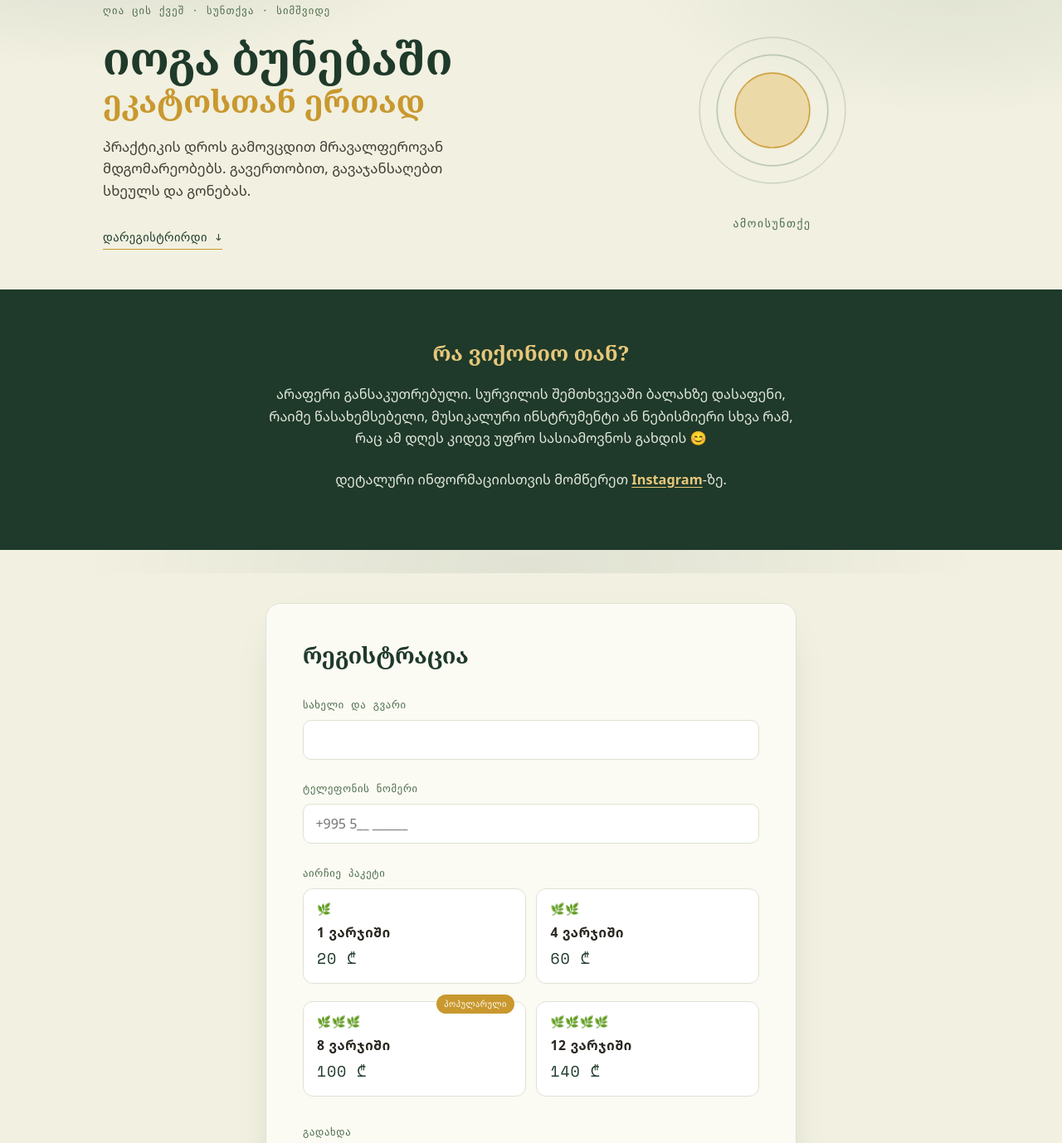
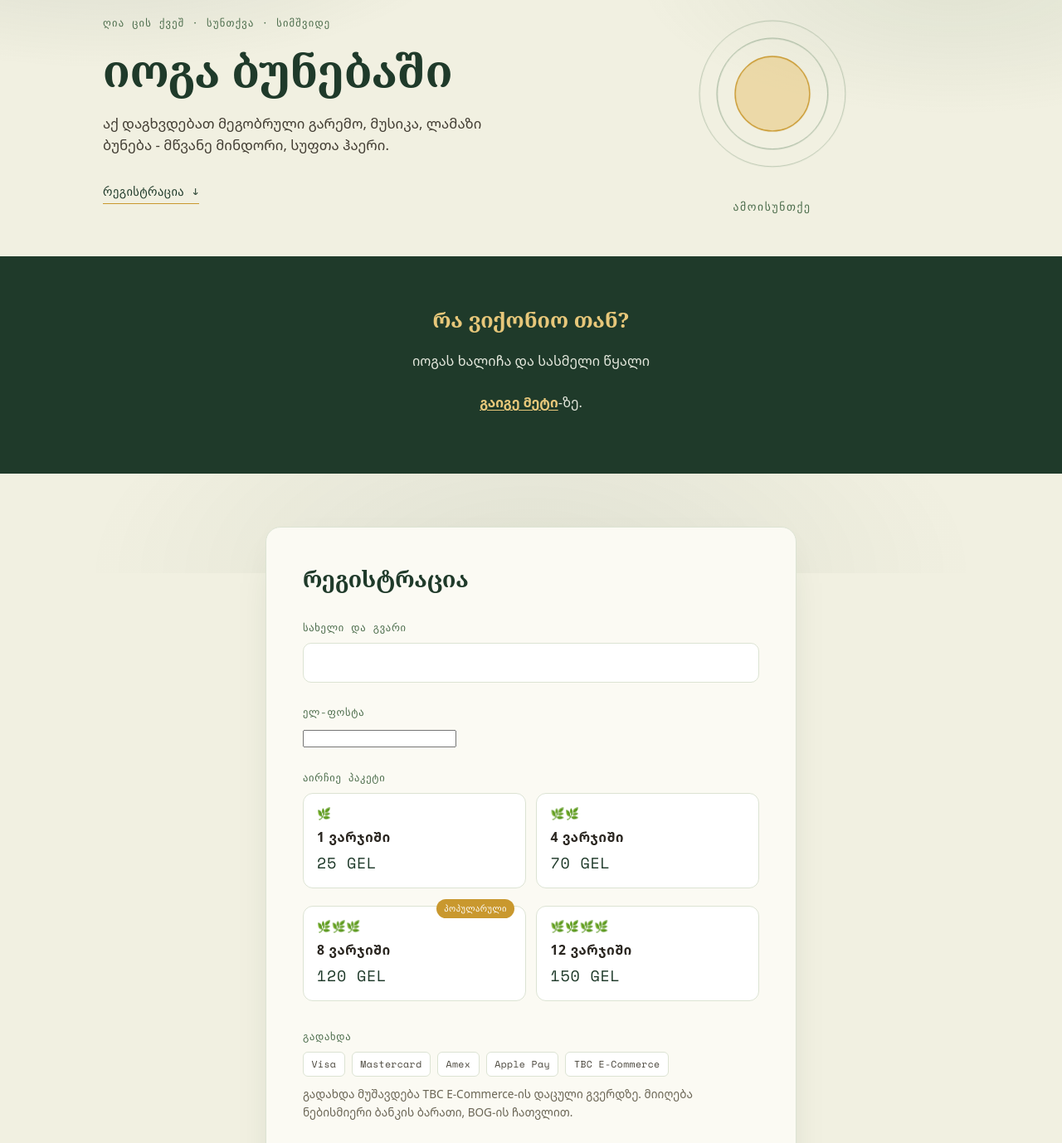
Before and after one commit to ekato-makashvili/yoga-nature-registration, a website: page public/index.html in a window 1280 px wide. Shown: the part 109-1487 px from the top of the page at 83% size. Drawn offline with nearby package versions, Linux system fonts and the light colour scheme.

Commit message:
Content improvement

```diff
--- a/public/i18n.js
+++ b/public/i18n.js
@@ -5,15 +5,15 @@ const I18N = {
   ka: {
     brandName: 'იოგა ბუნებაში',
     eyebrow: 'ღია ცის ქვეშ · სუნთქვა · სიმშვიდე',
-    title: 'იოგა ბუნებაში<br><span>ეკატოსთან ერთად</span>',
-    tagline: 'პრაქტიკის დროს გამოვცდით მრავალფეროვან მდგომარეობებს. გავერთობით, გავაჯანსაღებთ სხეულს და გონებას.',
-    heroCta: 'დარეგისტრირდი ↓',
+    title: 'იოგა ბუნებაში<br>',
+    tagline: 'აქ დაგხვდებათ მეგობრული გარემო, მუსიკა, ლამაზი ბუნება - მწვანე მინდორი, სუფთა ჰაერი.',
+    heroCta: 'რეგისტრაცია ↓',
     aboutTitle: 'რა ვიქონიო თან?',
-    aboutBody: 'არაფერი განსაკუთრებული. სურვილის შემთხვევაში ბალახზე დასაფენი, რაიმე წასახემსებელი, მუსიკალური ინსტრუმენტი ან ნებისმიერი სხვა რამ, რაც ამ დღეს კიდევ უფრო სასიამოვნოს გახდის 😊',
-    instagramNote: 'დეტალური ინფორმაციისთვის მომწერეთ <a href="https://www.instagram.com/ekaterinemakashvili/" target="_blank" rel="noopener">Instagram</a>-ზე.',
+    aboutBody: 'იოგას ხალიჩა და სასმელი წყალი',
+    instagramNote: '<a href="https://www.instagram.com/ekaterinemakashvili/" target="_blank" rel="noopener">გაიგე მეტი</a>-ზე.',
     formTitle: 'რეგისტრაცია',
     labelName: 'სახელი და გვარი',
-    labelPhone: 'ტელეფონის ნომერი',
+    labelMail: 'ელ-ფოსტა',
     labelPackage: 'აირჩიე პაკეტი',
     labelPackageNote: '(მოქმედების ვადა 30 დღე)',
     pkg1: '1 ვარჯიში',
@@ -25,11 +25,11 @@ const I18N = {
     paymentNote: 'გადახდა მუშავდება TBC E-Commerce-ის დაცული გვერდზე. მიიღება ნებისმიერი ბანკის ბარათი, BOG-ის ჩათვლით.',
     submitBtn: 'გადახდაზე გადასვლა',
     submitBtnLoading: 'გთხოვთ, მოითმინოთ…',
-    footerNote: 'იოგა ბუნებაში · გაეხვიე ხე-ტყეს, გაჯანსაღდი შენით',
+    footerNote: 'იოგა ბუნებაში, გაჯანსაღდი',
     breathInhale: 'ჩაისუნთქე',
     breathExhale: 'ამოისუნთქე',
     errName: 'გთხოვთ, შეიყვანოთ სახელი და გვარი.',
-    errPhone: 'გთხოვთ, შეიყვანოთ ტელეფონის ნომერი.',
+    errMail: 'გთხოვთ, შეიყვანოთ მეილი.',
     errPackage: 'გთხოვთ, აირჩიოთ პაკეტი.',
     errGeneric: 'დაფიქსირდა შეცდომა. სცადეთ თავიდან.',
     langToggle: 'EN'
@@ -37,30 +37,30 @@ const I18N = {
   en: {
     brandName: 'Yoga in Nature',
     eyebrow: 'Under the open sky · Breath · Stillness',
-    title: 'Yoga in Nature<br><span>With Ekato</span>',
-    tagline: 'During our practice, we will explore a variety of states of being. We will have fun while nurturing and strengthening both the body and the mind.',
-    heroCta: 'Register ↓',
+    title: 'Yoga in Nature<br>',
+    tagline: 'A welcoming atmosphere awaits you here, with music, beautiful nature, a green meadow, and fresh air.',
+    heroCta: 'Registration ↓',
     aboutTitle: 'What to bring?',
-    aboutBody: 'Nothing at all. If you wish, feel free to bring a blanket or mat to sit on the grass, a snack, a musical instrument, or anything else you\'d like to have with you 😊',
-    instagramNote: 'For more details, message us on <a href="https://www.instagram.com/ekaterinemakashvili/" target="_blank" rel="noopener">Instagram</a>.',
+    aboutBody: 'Yoga mat and water',
+    instagramNote: '<a href="https://www.instagram.com/ekaterinemakashvili/" target="_blank" rel="noopener">See More</a>.',
     labelName: 'Full name',
-    labelPhone: 'Phone number',
+    labelEmail: 'Email',
     labelPackage: 'Choose your package',
     labelPackageNote: '(valid for 30 days)',
-    pkg1: '1 session',
-    pkg4: '4 sessions',
-    pkg8: '8 sessions',
-    pkg12: '12 sessions',
+    pkg1: '1 class',
+    pkg4: '4 classes',
+    pkg8: '8 classes',
+    pkg12: '12 classes',
     pkgPopular: 'Most popular',
     labelPayment: 'Payment',
     paymentNote: 'Payment is processed on TBC E-Commerce\u2019s secure page. Any bank\u2019s card is accepted, including BOG.',
     submitBtn: 'Continue to payment',
     submitBtnLoading: 'Please wait…',
-    footerNote: 'Yoga in Nature · Step into the trees, come back to yourself',
+    footerNote: 'Yoga in Nature, come back to yourself',
     breathInhale: 'Inhale',
     breathExhale: 'Exhale',
     errName: 'Please enter your full name.',
-    errPhone: 'Please enter your phone number.',
+    errEmail: 'Please enter your email.',
     errPackage: 'Please choose a package.',
     errGeneric: 'Something went wrong. Please try again.',
     langToggle: 'GE'
--- a/public/index.html
+++ b/public/index.html
@@ -3,7 +3,7 @@
 <head>
 <meta charset="UTF-8">
 <meta name="viewport" content="width=device-width, initial-scale=1.0">
-<title>იოგა ბუნებაში — ეკატოსთან ერთად / Yoga in Nature — With Ekato</title>
+<title>იოგა ბუნებაში / Yoga in Nature </title>
 <link rel="preconnect" href="https://fonts.googleapis.com">
 <link rel="preconnect" href="https://fonts.gstatic.com" crossorigin>
 <link href="https://fonts.googleapis.com/css2?family=Noto+Serif+Georgian:wght@400;600;700&family=Noto+Sans+Georgian:wght@400;500;600&family=Space+Mono:wght@400;700&display=swap" rel="stylesheet">
@@ -35,7 +35,7 @@
       <p class="tagline" data-i18n="tagline">
         პრაქტიკის დროს გამოვცდით მრავალფეროვან მდგომარეობებს. გავერთობით, გავაჯანსაღებთ სხეულს და გონებას.
       </p>
-      <a href="#register" class="cta-link" data-i18n="heroCta">დარეგისტრირდი ↓</a>
+      <a href="#register" class="cta-link" data-i18n="heroCta">რეგისტრაცია ↓</a>
     </div>
 
     <div class="breath" aria-hidden="true">
@@ -50,10 +50,8 @@
 
   <section class="about">
     <div class="about-inner">
-      <h2 data-i18n="aboutTitle">რას შეიგრძნობთ</h2>
+      <h2 data-i18n="aboutTitle"></h2>
       <p data-i18n="aboutBody">
-        გაკვეთილები ტარდება ღია ცის ქვეშ — ხეების ჩრდილში, დილის სინათლეზე. სუნთქვის, მოძრაობისა და სიჩუმის მონაცვლეობით
-        ვქმნით სივრცეს, სადაც სხეული და გონება ერთმანეთს უბრუნდება.
       </p>
       <p class="instagram-note" data-i18n="instagramNote">
   დეტალური ინფორმაციისთვის მომწერეთ <a href="https://www.instagram.com/ekaterinemakashvili/" target="_blank" rel="noopener">Instagram</a>-ზე.
@@ -73,8 +71,8 @@
         </div>
 
         <div class="field">
-          <label for="phone" data-i18n="labelPhone">ტელეფონის ნომერი</label>
-          <input type="tel" id="phone" name="phone" autocomplete="tel" placeholder="+995 5__ ______" required>
+          <label for="mail" data-i18n="labelMail">ელ-ფოსტა</label>
+          <input type="email" id="mail" name="mail" autocomplete="email" required>
         </div>
 
         <div class="field">
@@ -87,7 +85,7 @@
               <span class="package-body">
                 <span class="package-leaves" aria-hidden="true">🌿</span>
                 <span class="package-sessions" data-i18n="pkg1">1 ვარჯიში</span>
-                <span class="package-price">20&nbsp;₾</span>
+                <span class="package-price">25 GEL</span>
               </span>
             </label>
 
@@ -96,7 +94,7 @@
               <span class="package-body">
                 <span class="package-leaves" aria-hidden="true">🌿🌿</span>
                 <span class="package-sessions" data-i18n="pkg4">4 ვარჯიში</span>
-                <span class="package-price">60&nbsp;₾</span>
+                <span class="package-price">70 GEL</span>
               </span>
             </label>
 
@@ -105,7 +103,7 @@
               <span class="package-body">
                 <span class="package-leaves" aria-hidden="true">🌿🌿🌿</span>
                 <span class="package-sessions" data-i18n="pkg8">8 ვარჯიში</span>
-                <span class="package-price">100&nbsp;₾</span>
+                <span class="package-price">120 GEL</span>
               </span>
               <span class="package-badge" data-i18n="pkgPopular">პოპულარული</span>
             </label>
@@ -115,7 +113,7 @@
               <span class="package-body">
                 <span class="package-leaves" aria-hidden="true">🌿🌿🌿🌿</span>
                 <span class="package-sessions" data-i18n="pkg12">12 ვარჯიში</span>
-                <span class="package-price">140&nbsp;₾</span>
+                <span class="package-price">150 GEL</span>
               </span>
             </label>
 
```
Also changed, not shown: README.md.
